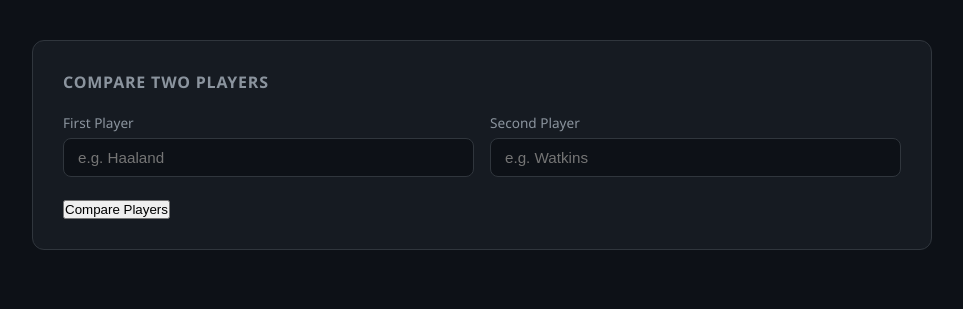
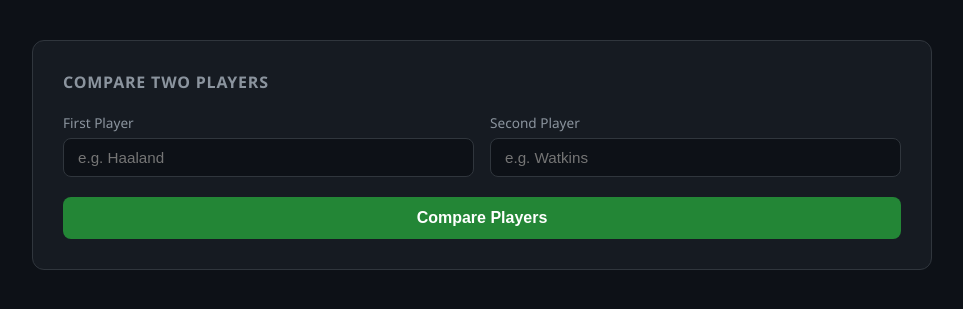
Before and after one commit to kvmnisi/pl-striker-analyser, a Flask app: page / in a window 1280 px wide. Shown: the part 111-420 px from the top of the page, without its empty margins (158-1121 px from the left). Run offline with Flask 3, Linux system fonts and the light colour scheme; parts of the project's set-up code (start-up, migrations or seed data) failed here and were passed over.

Commit message:
fixed button

```diff
--- a/templates/index.html
+++ b/templates/index.html
@@ -264,7 +264,7 @@
                     {% endif %}
                 </div>
             </div>
-            <button type="submit" class="group group-hover:before:duration-500 group-hover:after:duration-500 after:duration-500 hover:border-rose-300 hover:before:[box-shadow:_20px_20px_20px_30px_#a21caf] duration-500 before:duration-500 hover:duration-500 underline underline-offset-2 hover:after:-right-8 hover:before:right-12 hover:before:-bottom-8 hover:before:blur hover:underline hover:underline-offset-4  origin-left hover:decoration-2 hover:text-rose-300 relative bg-neutral-800 h-16 w-64 border text-left p-3 text-gray-50 text-base font-bold rounded-lg  overflow-hidden  before:absolute before:w-12 before:h-12 before:content[''] before:right-1 before:top-1 before:z-10 before:bg-violet-500 before:rounded-full before:blur-lg  after:absolute after:z-10 after:w-20 after:h-20 after:content['']  after:bg-rose-300 after:right-8 after:top-3 after:rounded-full after:blur-lg">Compare Players</button>
+            <button type="submit" class="search-btn">Compare Players</button>
         </form>
     </div>
 
```
